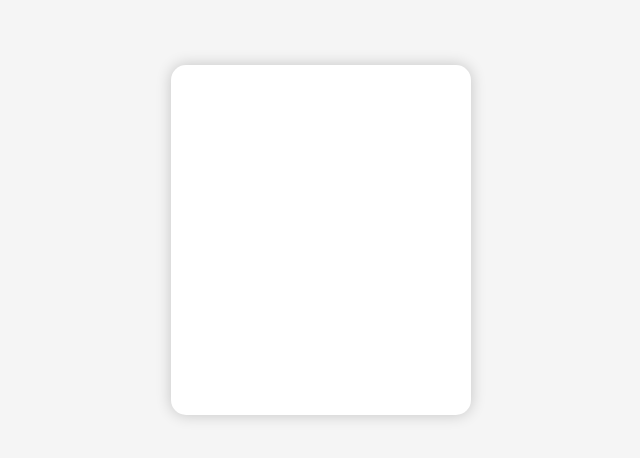
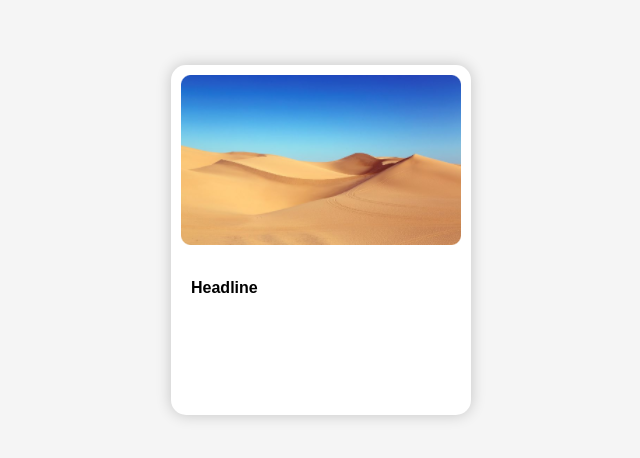
Before and after one commit to Komandr33/myPortfolio-start-project, a React app: page / in a window 1280 px wide. Shown: the part 160-618 px from the top of the page, without its empty margins (319-959 px from the left). Built offline with nearby package versions, Linux system fonts and the light colour scheme.

Commit message:
added Images and Title in App

```diff
--- a/src/App.tsx
+++ b/src/App.tsx
@@ -1,11 +1,15 @@
 import './App.css';
 import styled from 'styled-components';
+import img1 from './images/rectangle.png';
 
 function App() {
     return (
       <div className="App">
         <Card>
-
+          <Images src={img1} alt={''}></Images>
+          <div style={{margin: '20px'}}>
+            <Title>Headline</Title>
+          </div>
         </Card>
 
       </div>
@@ -23,3 +27,15 @@ const Card = styled.div`
   background-color: rgb(255, 255, 255);
   box-shadow: 0 0 15px rgba(0, 0, 0, 0.2);
 `
+
+const Images = styled.img`
+  margin: 10px;
+  padding: 0;
+`
+
+const Title = styled.h1`
+  font-size: 16px;
+  letter-spacing: 0;
+  font-weight: 700;
+  color: black;
+`;
```
